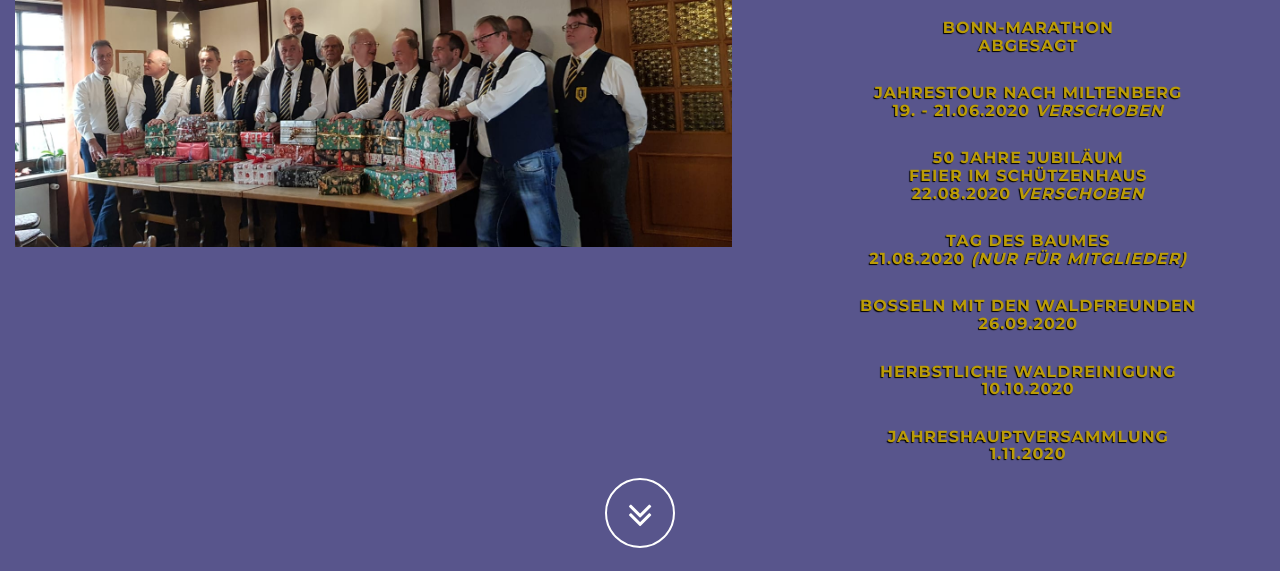
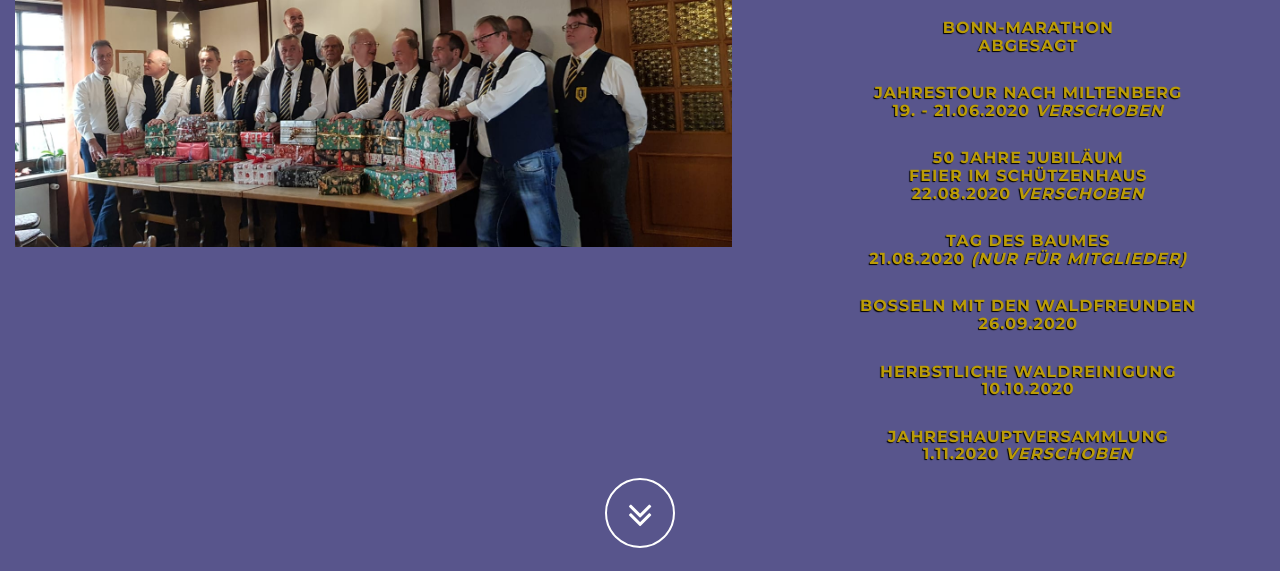
Before and after one commit to propromarco/stiefelclub, a plain HTML site: page index.html in a window 1280 px wide. Shown: the part 229-800 px from the top of the page. Drawn offline with Linux system fonts and the light colour scheme.

Commit message:
Änderung von Hans-Werner

```diff
--- a/index.html
+++ b/index.html
@@ -111,7 +111,7 @@
           <h4>Tag des Baumes<br/>21.08.2020 <i>(nur für Mitglieder)</i></h4>
           <h4>Bosseln mit den Waldfreunden<br/>26.09.2020</h4>
           <h4>Herbstliche Waldreinigung<br/>10.10.2020</h4>
-          <h4>Jahreshauptversammlung<br/>1.11.2020</h4>
+          <h4>Jahreshauptversammlung<br/>1.11.2020 <i>verschoben</i></h4>
         </div>
       </div>
     </div>
```
